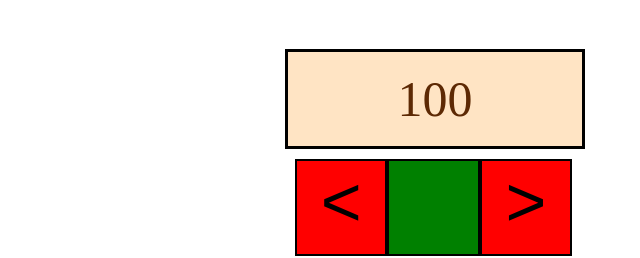
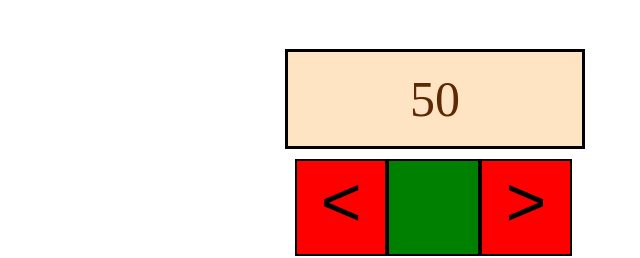
Before and after one commit to almosabhali0/bsgame, a plain HTML site: page index.html in a window 1280 px wide. Shown: the part 181-439 px from the top of the page, 205-845 px from the left. Drawn offline with Linux system fonts and the light colour scheme.

Commit message:
Update index.html

```diff
--- a/index.html
+++ b/index.html
@@ -96,7 +96,7 @@
         </h2>
     <div id="boxbox">
         <div id="number_box">
-            <div id="number">100</div>
+            <div id="number">50</div>
         </div>
         <div id="buttons_bar">
             <button id="less" onclick="less()">&#60;</button>
```
